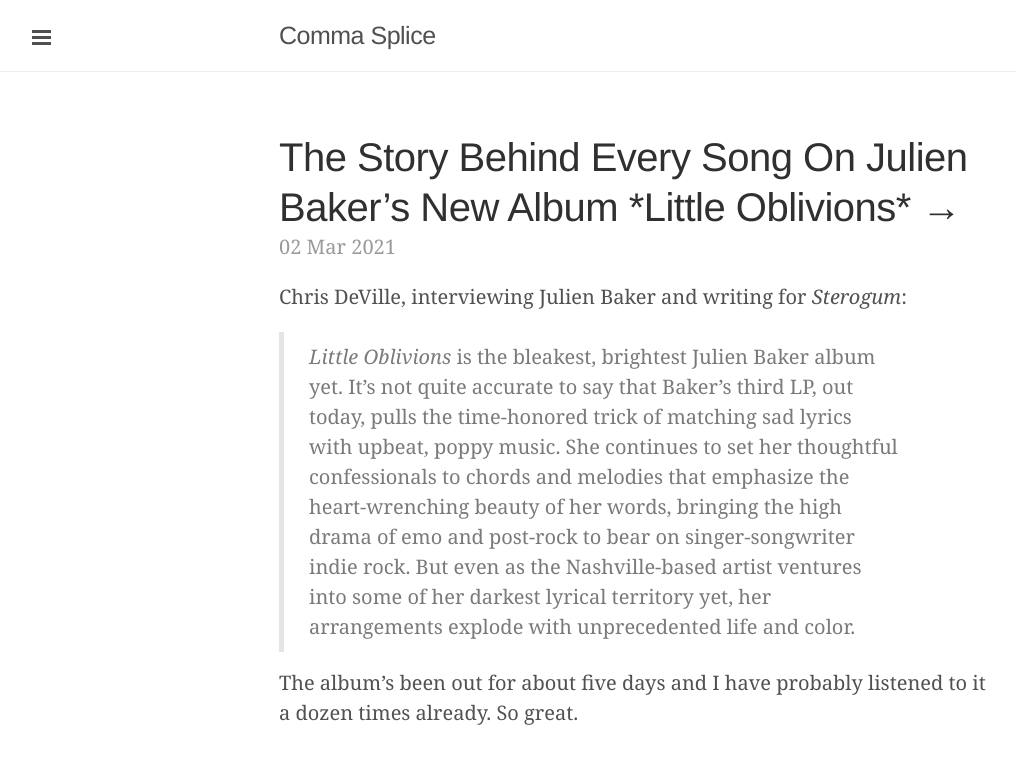
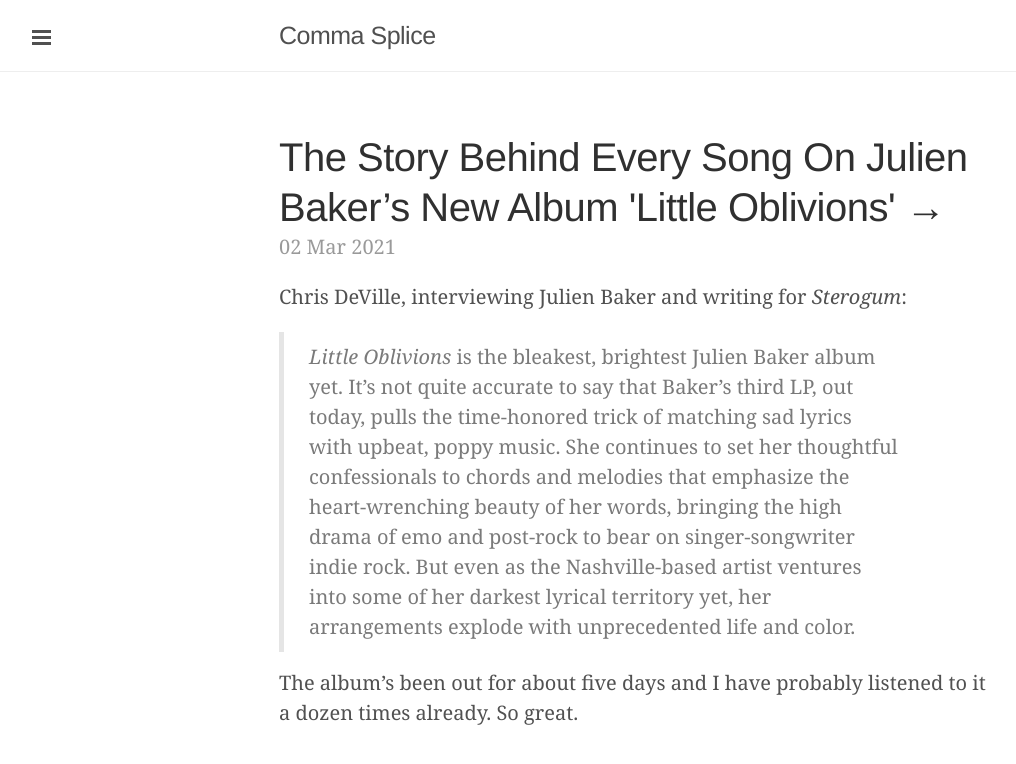
Before and after one commit to davidixon/davidixon.github.io, a Jekyll site: the page built from _posts/2021-03-02-little-oblivions.md, in a window 1280 px wide. Shown: the top 764 px of the page, without its empty margins (1-1017 px from the left). Built offline with Jekyll 4.4.1, drawn with Linux system fonts in a browser that asks for light colours.

```diff
--- a/_posts/2021-03-02-little-oblivions.md
+++ b/_posts/2021-03-02-little-oblivions.md
@@ -1,6 +1,6 @@
 ---
 layout: post
-title: "The Story Behind Every Song On Julien Baker’s New Album *Little Oblivions*"
+title: "The Story Behind Every Song On Julien Baker’s New Album 'Little Oblivions'"
 date: 2021-03-02 18:10
 link: https://www.stereogum.com/2117430/julien-baker-little-oblivions-interview/interviews/footnotes-interview/
 ---
```
